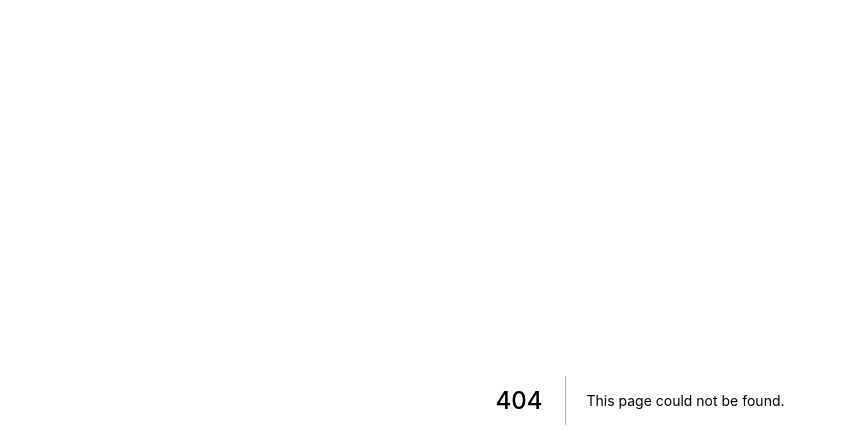
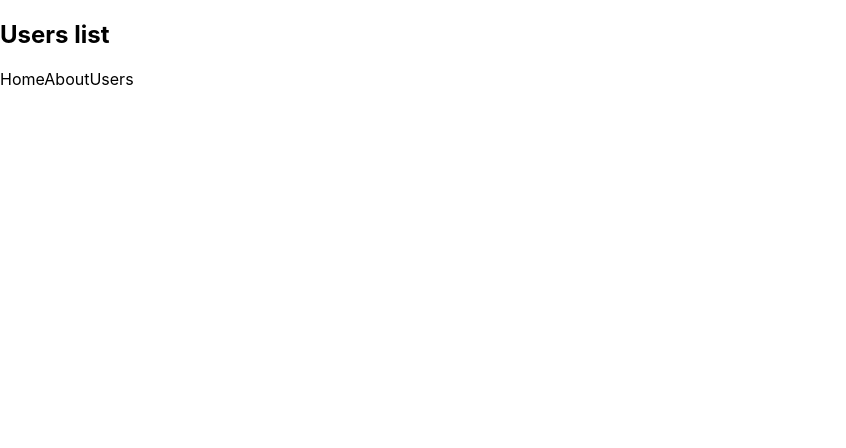
Before and after one commit to conspir0/next-js-simple-page, a Next.js app: page /components/Navbar in a window 1280 px wide. Before the commit this address had no page. Shown: the top 448 px of the page, without its empty margins (0-846 px from the left). Built offline with nearby package versions, Linux system fonts and the light colour scheme.

Commit message:
Create navbar

```diff
--- /dev/null
+++ b/pages/components/Navbar.js
@@ -0,0 +1,14 @@
+const Navbar = () => {
+  return (
+    <nav>
+      <h1 className="logo">
+        Users list
+      </h1>
+      <a href="">Home</a>
+      <a href="">About</a>
+      <a href="">Users</a>
+    </nav>
+   );
+}
+
+export default Navbar;
```
